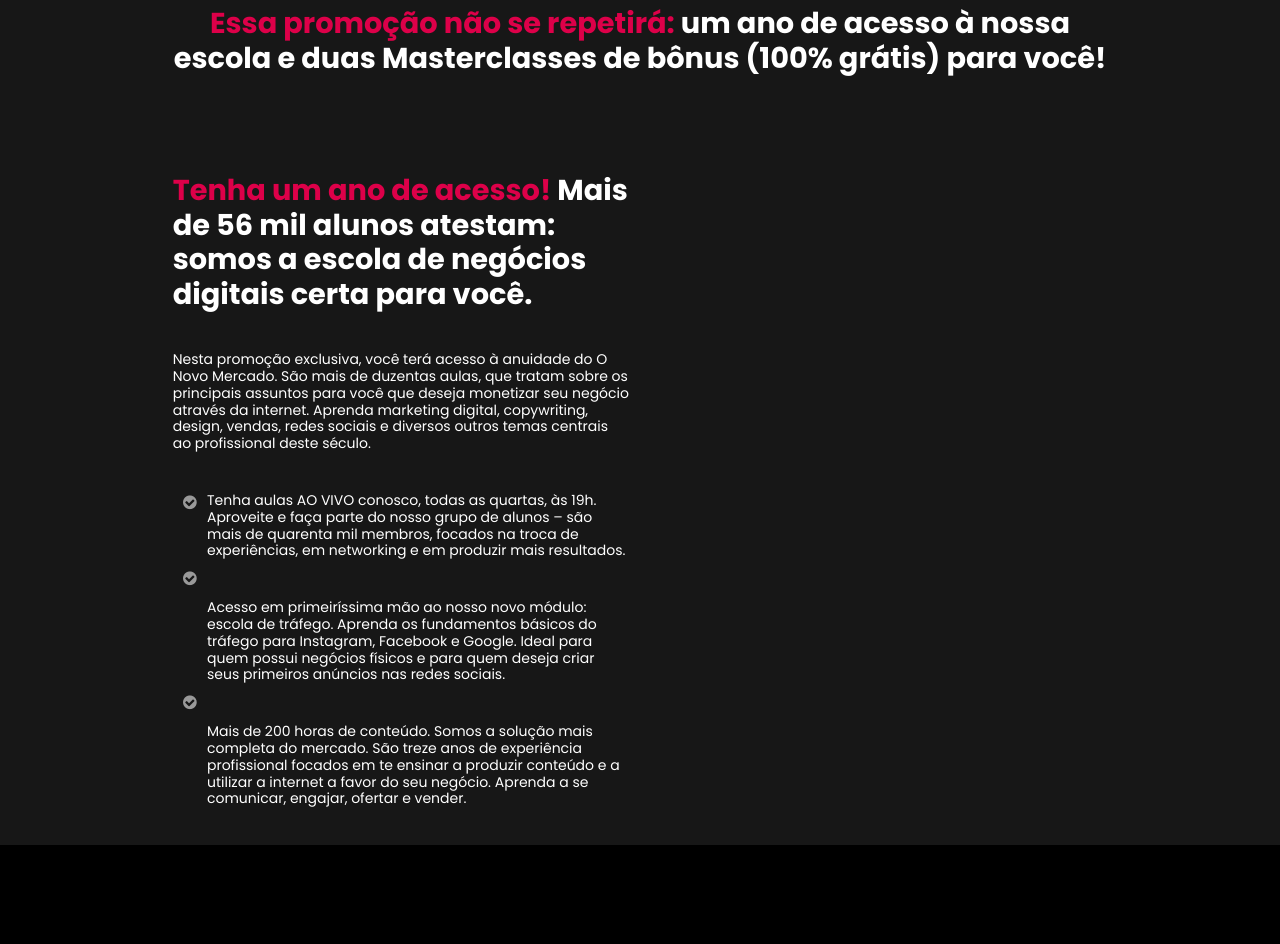
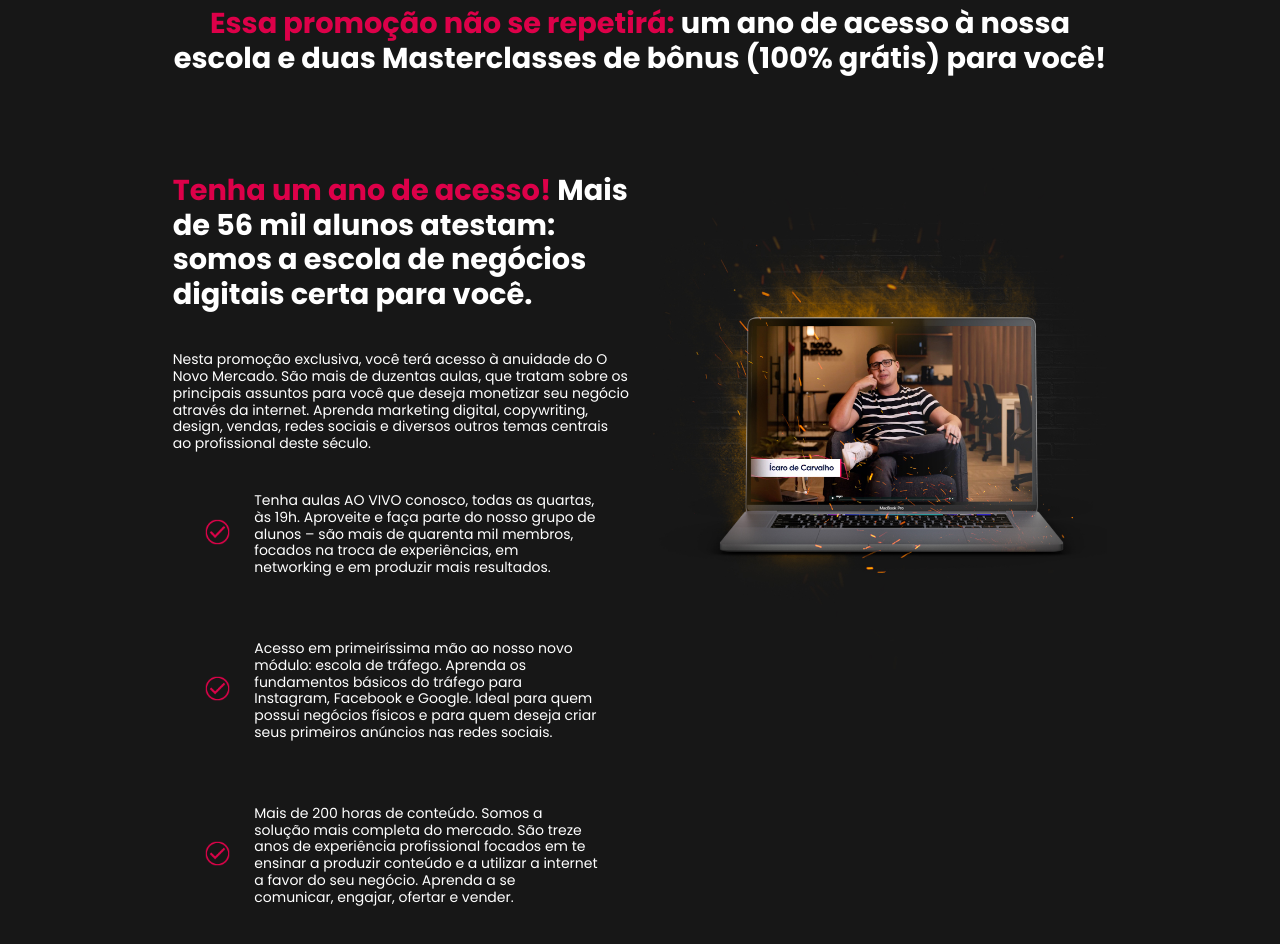
Before and after one commit to Alfredo-Neto/Landing-Page, a plain HTML site: page index.html in a window 1280 px wide. Shown: the part 978-1922 px from the top of the page. Before the commit the page ends 1823 px from the top, so only its background shows below. Drawn offline with Linux system fonts and the light colour scheme.

Commit message:
added notebook image

```diff
--- a/index.html
+++ b/index.html
@@ -23,11 +23,9 @@
   <header class="showcase">
     <div class="showcase-top">
       <div class="showcase-content">
-        <img src="./netflix-logo.png" alt="" />
+        <img src="./logo-onm.svg" alt="" />
       </div>
-      <a href="#" class="btn btn-xl"
-        >Assinar Agora
-      </a>
+      <a href="#" class="btn btn-xl">Assinar Agora </a>
     </div>
   </header>
   <section class="content">
@@ -54,50 +52,48 @@
           redes sociais e diversos outros temas centrais ao profissional deste
           século.
         </p>
-
-        <ul class="fa-ul">
-          <li class="fa-li">
-            <li><i class="fa-li fa fa-check-circle"></i></li>
-
+        <ul class="onm-ul">
+          <li class="onm-li">
+            <div class="col-1-5">
+              <img class="onm-check owl-lazy" src="./icone-check (1).png" />
+            </div>
             <div class="col-4-5">
-              <p class="mini-text">
-                Tenha aulas AO VIVO conosco, todas as quartas, às 19h. Aproveite
-                e faça parte do nosso grupo de alunos – são mais de quarenta mil
-                membros, focados na troca de experiências, em networking e em
-                produzir mais resultados.
-              </p>
+              Tenha aulas AO VIVO conosco, todas as quartas, às 19h. Aproveite e
+              faça parte do nosso grupo de alunos – são mais de quarenta mil
+              membros, focados na troca de experiências, em networking e em
+              produzir mais resultados.
             </div>
           </li>
-          <li class="fa-li">
-            <li><i class="fa-li fa fa-check-circle"></i></li>
 
+          <li class="onm-li">
+            <div class="col-1-5">
+              <img class="onm-check owl-lazy" src="./icone-check (1).png" />
+            </div>
             <div class="col-4-5">
-              <p class="mini-text">
-                Acesso em primeiríssima mão ao nosso novo módulo: escola de
-                tráfego. Aprenda os fundamentos básicos do tráfego para
-                Instagram, Facebook e Google. Ideal para quem possui negócios
-                físicos e para quem deseja criar seus primeiros anúncios nas
-                redes sociais.
-              </p>
+              Acesso em primeiríssima mão ao nosso novo módulo: escola de
+              tráfego. Aprenda os fundamentos básicos do tráfego para Instagram,
+              Facebook e Google. Ideal para quem possui negócios físicos e para
+              quem deseja criar seus primeiros anúncios nas redes sociais.
             </div>
           </li>
-          <li class="fa-li">
-            <li><i class="fa-li fa fa-check-circle"></i></li>
 
+          <li class="onm-li">
+            <div class="col-1-5">
+              <img class="onm-check owl-lazy" src="./icone-check (1).png" />
+            </div>
             <div class="col-4-5">
-              <p class="mini-text">
-                Mais de 200 horas de conteúdo. Somos a solução mais completa do
-                mercado. São treze anos de experiência profissional focados em
-                te ensinar a produzir conteúdo e a utilizar a internet a favor
-                do seu negócio. Aprenda a se comunicar, engajar, ofertar e
-                vender.
-              </p>
+              Mais de 200 horas de conteúdo. Somos a solução mais completa do
+              mercado. São treze anos de experiência profissional focados em te
+              ensinar a produzir conteúdo e a utilizar a internet a favor do seu
+              negócio. Aprenda a se comunicar, engajar, ofertar e vender.
             </div>
           </li>
         </ul>
       </div>
       <div class="column">
-        <img src="" alt="" />
+        <div class="img-column">
+          <img src="./onm-cancelado-notebook.jpg" alt="" />
+        </div>
       </div>
     </div>
   </section>
--- a/styles.css
+++ b/styles.css
@@ -96,7 +96,7 @@ img {
 
 .mini-text {
   margin-top: 5vh;
-      font-size: 14px;
+  font-size: 14px;
 }
 
 .pink {
@@ -107,6 +107,32 @@ img {
   flex: 50%;
   padding: 10px;
   margin-top: 10vh;
+}
+
+.column .img-column {
+}
+
+.column .img-column img {
+  max-width: 100%;
+  justify-content: center;
+  align-items: center;
+}
+.onm-li {
+  display: flex;
+  justify-content: space-between;
+  align-items: center;
+  padding: 2rem;
+  color: #ffffff;
+  font-size: 14px;
+}
+
+.onm-li img {
+  padding-right: 1.5rem;
+  margin-right: 1.6rem;
+}
+
+.col-3-6 {
+  justify-content: space-between;
 }
 
 .btn {
```
Also changed, not shown: check-circle-regular (1).svg (deleted), icone-check (1).png (added), logo-onm.svg (added), netflix-logo.png (deleted), onm-cancelado-header-mobile.png (added), onm-cancelado-notebook.jpg (added).
